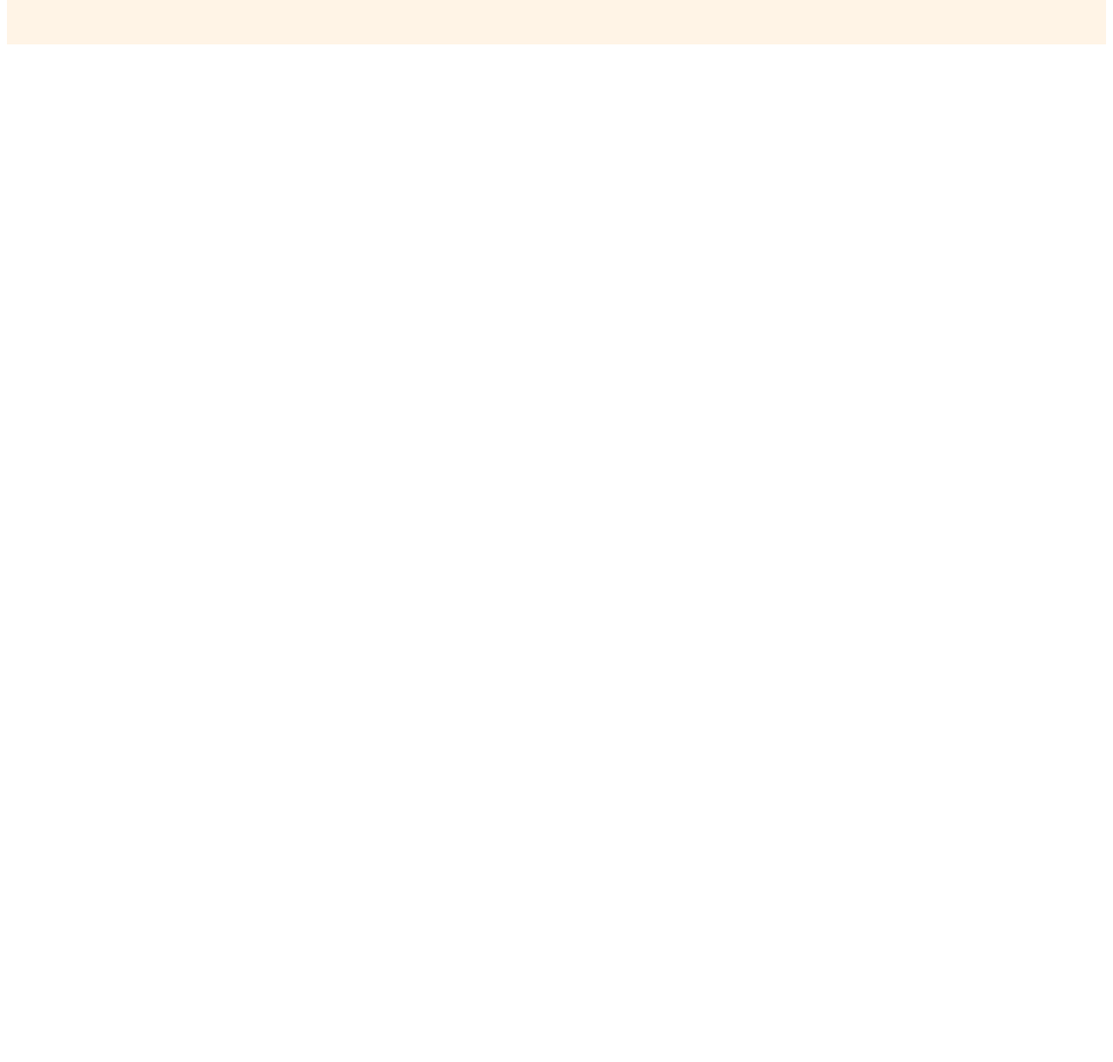
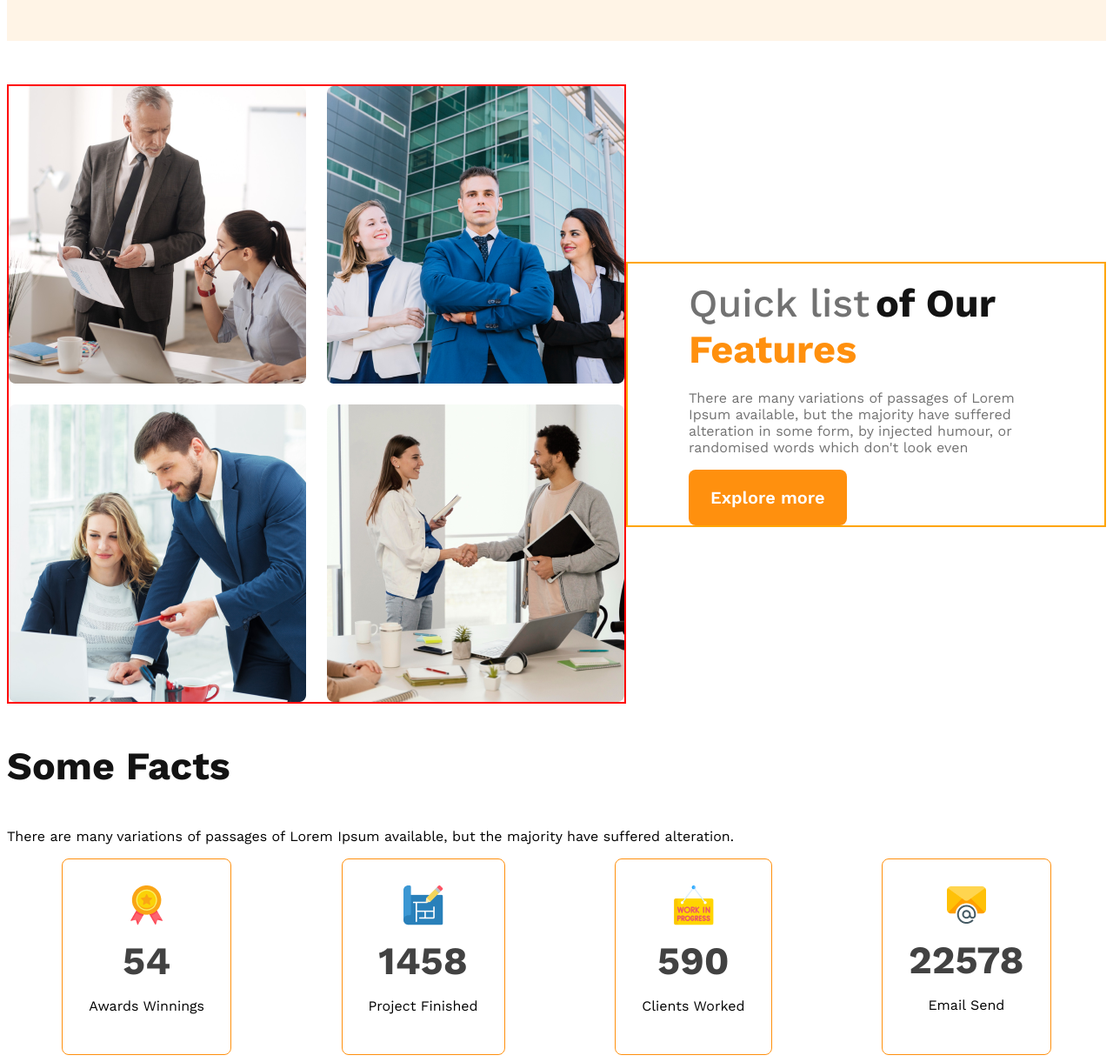
Before and after one commit to saifullah199/g3-architects-module9, a plain HTML site: page index.html in a window 1280 px wide. Shown: the part 964-2185 px from the top of the page at 87% size. Before the commit the page ends 1023 px from the top, so only its background shows below. Drawn offline with nearby package versions, Linux system fonts and the light colour scheme.

Commit message:
feature section added

```diff
--- a/index.html
+++ b/index.html
@@ -27,8 +27,55 @@
         </div>
     </div>
     </header>
+    <!-- header end -->
+
     <main>
+        <!-- team section -->
+        <section class="team-section">
+            <div class="img-container">
+                <img src="./images/team1.png" alt="">
+                <img src="./images/team2.png" alt="">
+                <img src="./images/team3.png" alt="">
+                <img src="./images/team4.png" alt="">
+            </div>
+            <div class="team-text">
+                <h2 class="team-title"><span class="quick">Quick list</span> <span class="our">of Our</span> <span class="feature">Features</span></h2>
+                <p class="team-description">There are many variations of passages of Lorem Ipsum available, but the majority have suffered alteration in some form, by injected humour, or randomised words which don't look even</p>
+                <button class="btn-primary">Explore more</button>
+            </div>
+        </section>
+        <!-- feature section -->
+        <section class="features">
 
+        </section>
+        <!-- facts section -->
+    <section class="facts">
+        <h3 class="nav-title">Some Facts</h3>
+        <p class="team-description">There are many variations of passages of Lorem Ipsum available, but the majority have suffered alteration.</p>
+
+        <div class="facts-card-container">
+            <div class="card">
+                <img src="./images/icons/ribon.png" alt="">
+                <h3 class="card-stats">54</h3>
+                <p class="card-tilte">Awards Winnings</p>
+            </div>
+            <div class="card">
+                <img src="./images/icons/projects.png" alt="">
+                <h3 class="card-stats">1458</h3>
+                <p class="card-tilte">Project Finished</p>
+            </div>
+            <div class="card">
+                <img src="./images/icons/customers.png" alt="">
+                <h3 class="card-stats">590</h3>
+                <p class="card-tilte">Clients Worked</p>
+            </div>
+            <div class="card">
+                <img src="./images/icons/email.png" alt="">
+                <h3 class="card-stats">22578</h3>
+                <p class="card-tilte">Email Send</p>
+            </div>
+        </div>
+    </section>
     </main>
     <footer>
 
--- a/styles.css
+++ b/styles.css
@@ -59,24 +59,104 @@ font-size: 20px;
 cursor: pointer;
 font-weight: 600;
 padding: 20px 25px;
+border: 0;
 }
 .banner img {
     margin-top: 20px;
     width: 100%;
 }
+.team-section{
+    display: flex;
+    align-items: center;
+    margin-top: 50px;
+}
+.img-container{
+    border: 2px solid red;
+    display: grid;
+    grid-template-columns: repeat(2, 1fr);
+    gap: 1.5rem;
+}
+.team-text{
+    border: 2px solid orange;
+    padding: 0 70px;
+}
+.team-text .our{
+    color:  #131313;
+    font-weight: 700;
+font-size: 45px;
+
+
+
+}
+.quick{
+    color:  #727272;
+    font-weight: 500;
+    font-size: 45px;
+
+}
+.team-text .feature {
+    color: #FF900E;
+    font-weight: 700;
+    font-size: 45px;
+
+
+
+}
+.team-text .team-description {
+    color:  #727272;
+    font-weight: 400;
+    font-size: 16px;
+}
+    .facts-card-container{
+        display: flex;
+        justify-content: space-around;
+    }
+    .facts-card-container .card {
+        border-radius: 8px;
+        border: 1px solid #FF900E;
+        text-align: center;
+        padding: 30px;
+    }
+    .facts-card-container .card-stats {
+        font-size: 2.8rem;
+        color: #424242;
+        margin: 10px 0;
+
+}
+    .facts-card-container .card-title {
+        font-size: 20px;
+        font-weight: 600;
+        margin-top: 5px;
+
+}
+
+
+
+
+/* media styles */
 @media screen and (max-width:576px) {
     header{
         padding: 20px;
     }
-    nav > ul, nav{
+    .facts-card-container, .team-section, nav > ul, nav{
+        flex-direction: column;
+    }
+    .img-container{
+        grid-template-columns: 1fr;
+    }
+    .facts-card-container, .team-text{
+
+        padding: 0 20px;
+    }
+    .facts-card-container{
+        gap: 20px;
+    }
+}
+@media screen  and ( min-width:576px) and (max-width:960px) {
+    header{
+        padding: 50px;
+    }
+    .team-section, nav {
         flex-direction: column;
     }
 }
-@media screen  and ( min-width:576px) and (max-width:960px){
-    header{
-        padding: 50px;
-    }
-    nav {
-        flex-direction: column;
-    }
-}
```
